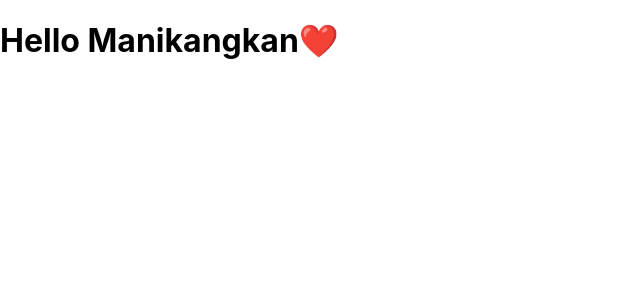
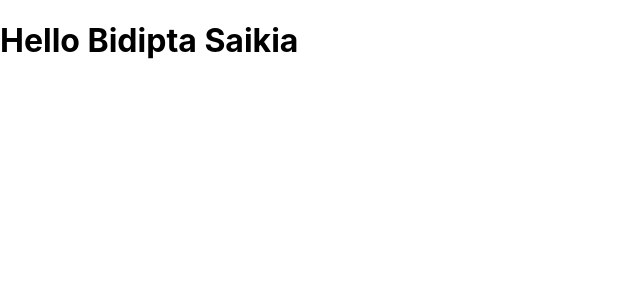
Before and after one commit to manikangkan/rubrica, a Next.js app: page / in a window 1280 px wide. Shown: the top 300 px of the page, without its empty margins (0-640 px from the left). Built offline with nearby package versions, Linux system fonts and the light colour scheme.

Commit message:
fix: :bug: change the name

```diff
--- a/pages/index.js
+++ b/pages/index.js
@@ -1,3 +1,3 @@
 export default function Home() {
-  return <h1>Hello Manikangkan❤️</h1>;
+  return <h1>Hello Bidipta Saikia</h1>;
 }
```
